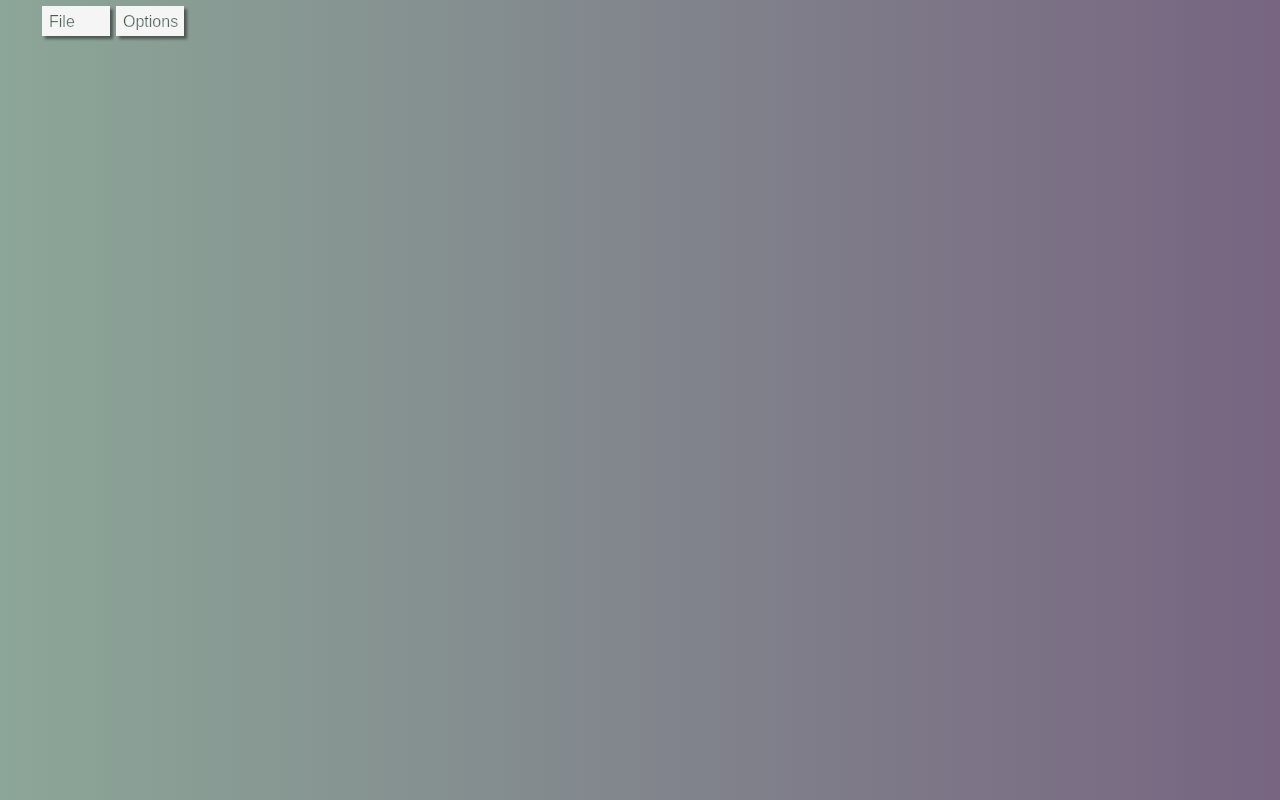
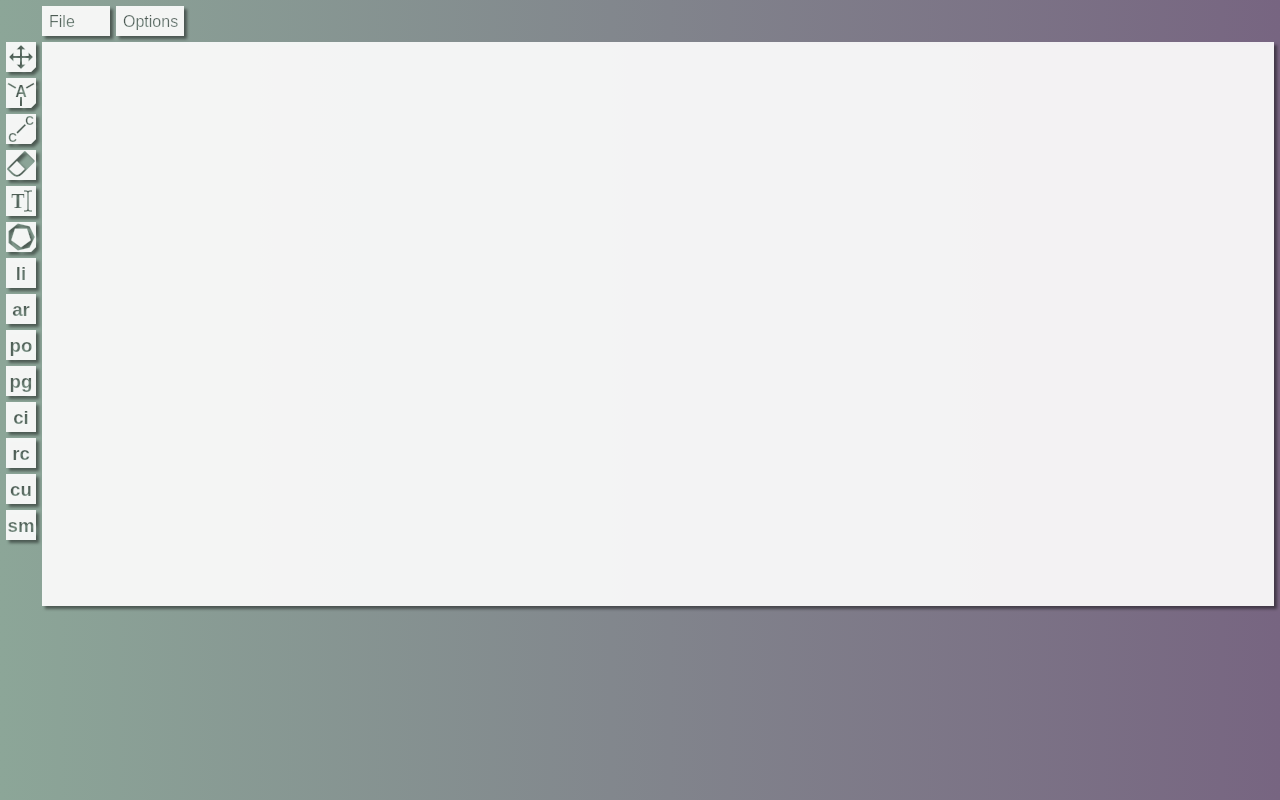
Before and after one commit to SergiiDudkin/ChemicalStructureEditor, a plain HTML site: page src/index.html in a window 1280 px wide. Drawn offline with Linux system fonts and the light colour scheme.

Commit message:
Bug fix after renaming

```diff
--- a/src/index.html
+++ b/src/index.html
@@ -117,7 +117,7 @@
 	<script type="module" src="scripts/Geometry.js"></script>
 	<script type="module" src="scripts/Utils.js"></script>
 	<script type="module" src="scripts/BaseClasses.js"></script>
-	<script type="module" src="scripts/ControlPoint.js"></script>
+	<script type="module" src="scripts/ControlPoints.js"></script>
 	<script type="module" src="scripts/Shapes.js"></script>
 	<script type="module" src="scripts/ChemData.js"></script>
 	<script type="module" src="scripts/ChemParser.js"></script>
--- a/src/scripts/Shapes.js
+++ b/src/scripts/Shapes.js
@@ -1,7 +1,7 @@
 import {attachSvg, setAttrsSvg} from './Utils.js';
 import {MOVE, ROTATE, STRETCH, vecLen, unitVec, vecDif, vecSum, vecMul, rotateVec, vecCtr, rotateAroundCtr, stretchAlongDir} from './Geometry.js';
 import {SENSOR, SHAPE, HIGHLIGHT, SELECTHOLE, CanvasCitizen} from './BaseClasses.js';
-import {ControlPoint, ControlPointEdge, ControlPointCorner, ControlPointTerminal} from './ControlPoint.js'
+import {ControlPoint, ControlPointEdge, ControlPointCorner, ControlPointTerminal} from './ControlPoints.js'
 
 
 const LAYER_SPEC = Object.freeze({
--- a/src/scripts/main.js
+++ b/src/scripts/main.js
@@ -12,7 +12,7 @@ import {
 	vecLen, findDist, unitVec, vecSum, vecDif, vecMul, vecDotProd, rotateVec, rotateAroundCtr, scaleAroundCtr,
 	stretchAlongDir, polygonAngle, polygonEdgeCtrDist, polygonVertexCtrDist, checkIntersec, MOVE, ROTATE, SCALE, STRETCH
 } from './Geometry.js';
-import {ControlPoint} from './ControlPoint.js';
+import {ControlPoint} from './ControlPoints.js';
 import {Line, Arrow, Circle, Rectangle, Polyline, Polygon, Curve, SmoothShape} from './Shapes.js';
 import {registry} from './BaseClasses.js';
 
```
